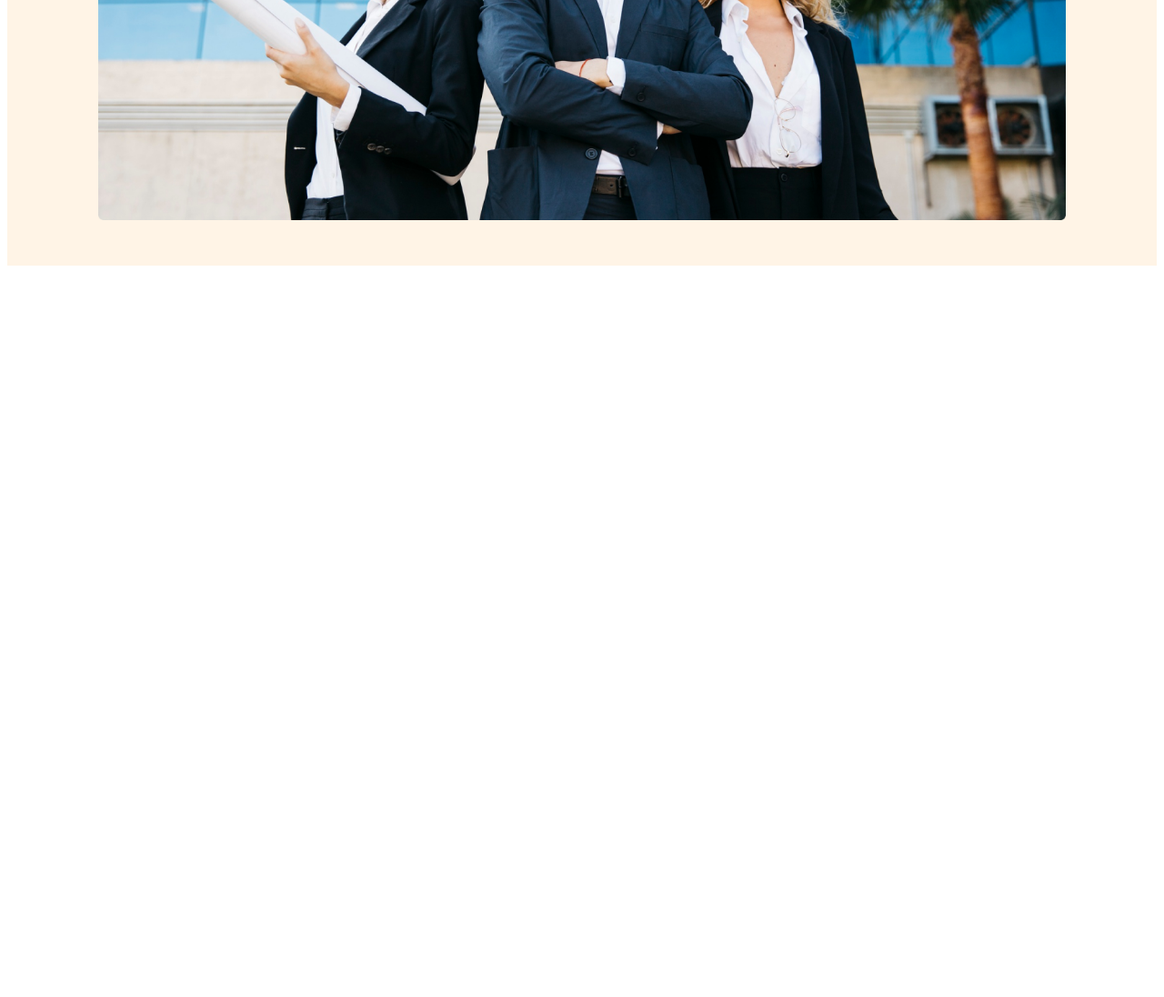
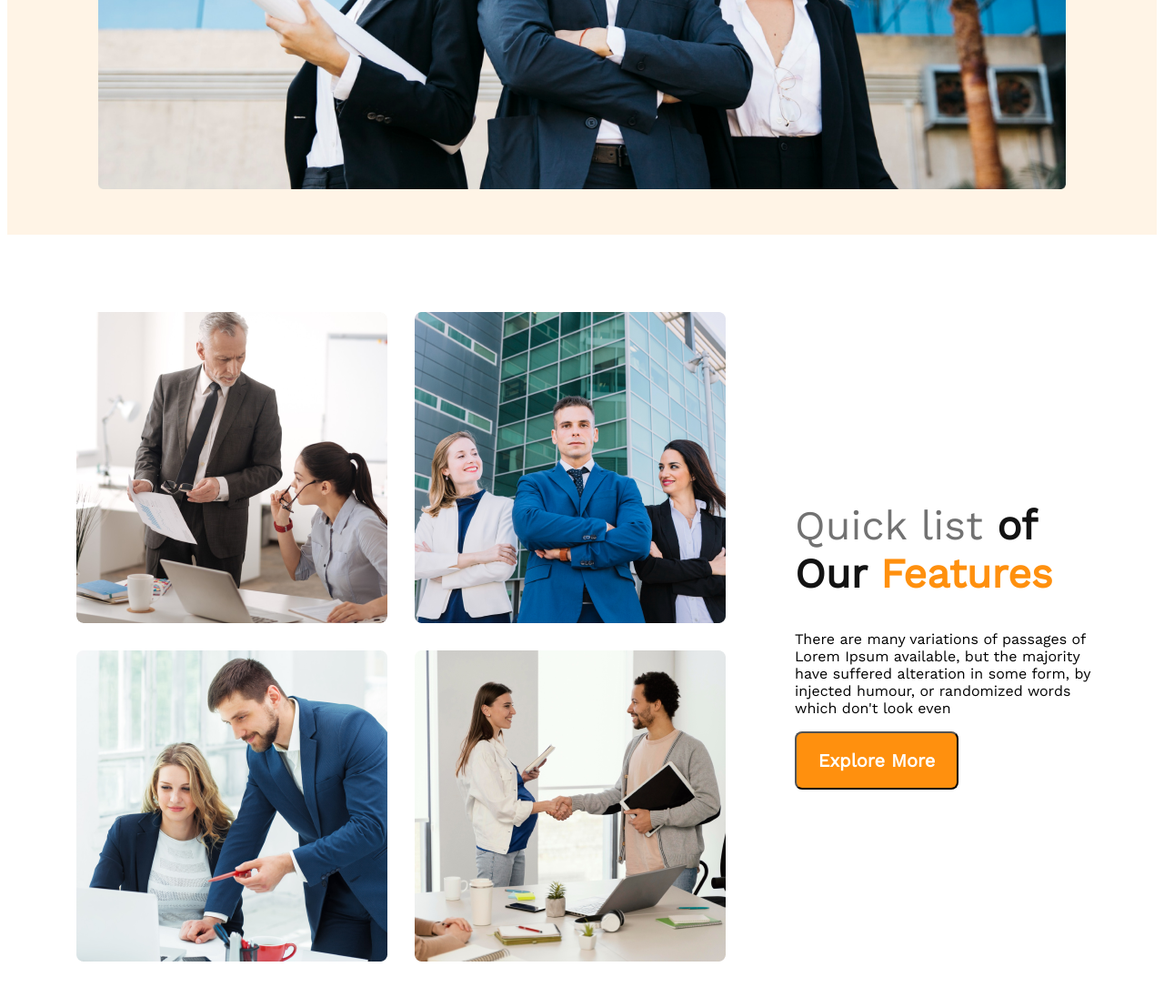
Before and after one commit to NaimulHasanEmon/G3-Architect-Website, a plain HTML site: page index.html in a window 1280 px wide. Shown: the part 960-2056 px from the top of the page at 91% size. Before the commit the page ends 1260 px from the top, so only its background shows below. Drawn offline with nearby package versions, Linux system fonts and the light colour scheme.

Commit message:
main section feature added

```diff
--- a/Styles/style.css
+++ b/Styles/style.css
@@ -73,7 +73,6 @@
     color: #FFF;
     font-size: 20px;
     font-weight: 600;
-    margin: 32px;
     cursor: pointer;
 }
 
@@ -87,6 +86,48 @@
 .banner-img {
     display: flex;
     width: 100%;
+    margin-top: 30px;
+}
+
+.feature {
+    display: flex;
+}
+
+.features-images {
+    display: grid;
+    grid-template-columns: repeat(2, 1fr);
+    gap: 30px;
+    margin: 85px 76px;
+}
+
+.first {
+    border-radius: 8px;
+    /* background: url(../images/team1.png), lightgray -85.564px 0px / 150.038% 100% no-repeat; */
+}
+
+.quick {
+    color:#727272;
+    font-size: 45px;
+    font-weight: 500;
+}
+
+.of-our {
+    color:#131313;
+    font-size: 45px;
+    font-weight: 700;
+}
+
+.features-text {
+    color: #FF900E;
+    font-size: 45px;
+    font-weight: 700;
+}
+
+.features-content {
+    display: flex;
+    flex-direction: column;
+    justify-content: center;
+    padding-right: 70px;
 }
 
 /* Responsive */
--- a/index.html
+++ b/index.html
@@ -12,6 +12,7 @@
 </head>
 
 <body>
+    <!-- Header start -->
     <header class="header">
         <nav class="header-nav">
             <h2 class="header-h1">G3 Architects</h2>
@@ -37,8 +38,25 @@
             <img src="images/banner.png" alt="Banner" class="banner-img">
         </div>
     </header>
+    <!-- Header end -->
+    <!-- Main start -->
     <main>
-
+        <section class="feature">
+            <div class="features-images">
+                <img src="images/team1.png" alt="" class="first">
+                <img src="images/team2.png" alt="" class="second">
+                <img src="images/team3.png" alt="" class="third">
+                <img src="images/team4.png" alt="" class="forth">
+            </div>
+            <div class="features-content">
+                <h1 class="features-content-title"><span class="quick">Quick list</span><span class="of-our"> of Our</span><span class="features-text"> Features</span></h1>
+                <p class="features-content-discription">There are many variations of passages of Lorem Ipsum available, but the majority have suffered alteration in some form,
+                by injected humour, or randomized words which don't look even</p>
+                <div class="main-section-button">
+                    <button class="button-context">Explore More</button>
+                </div>
+            </div>
+        </section>
     </main>
     <footer>
 
```
